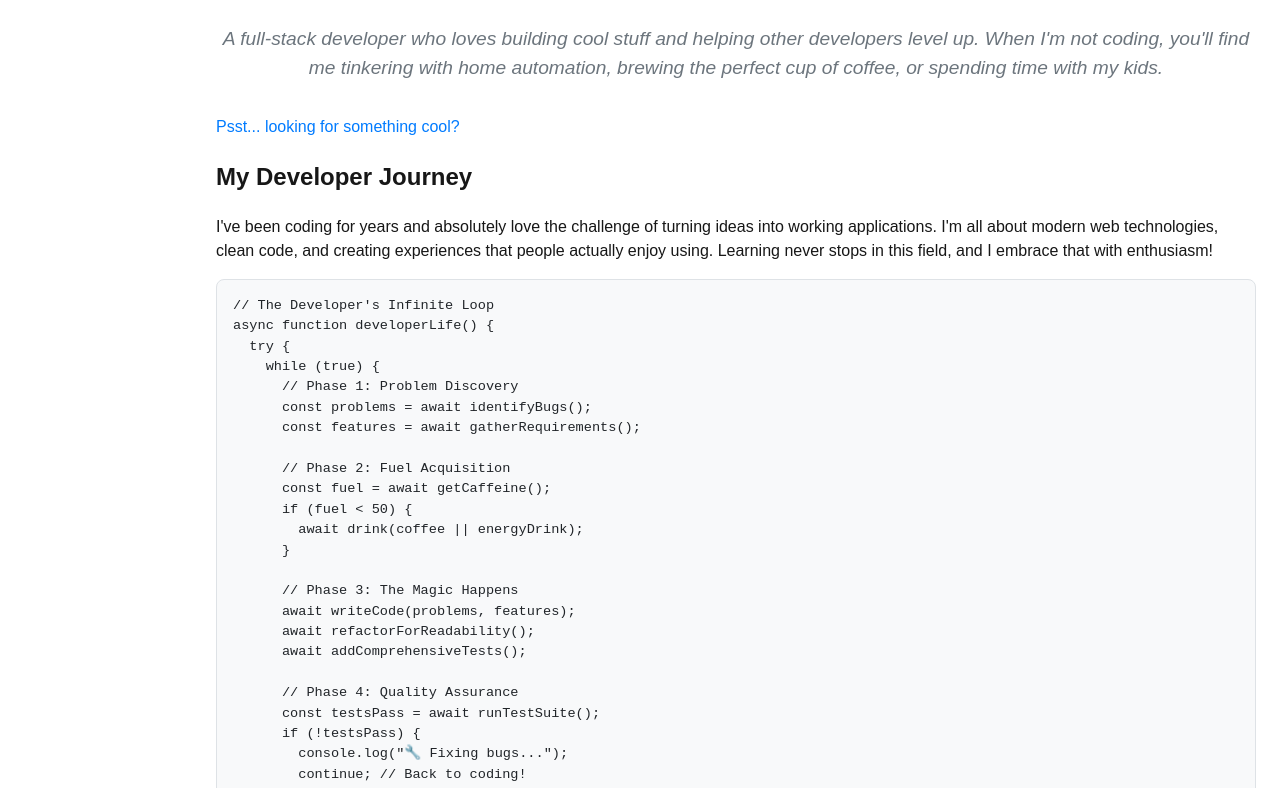
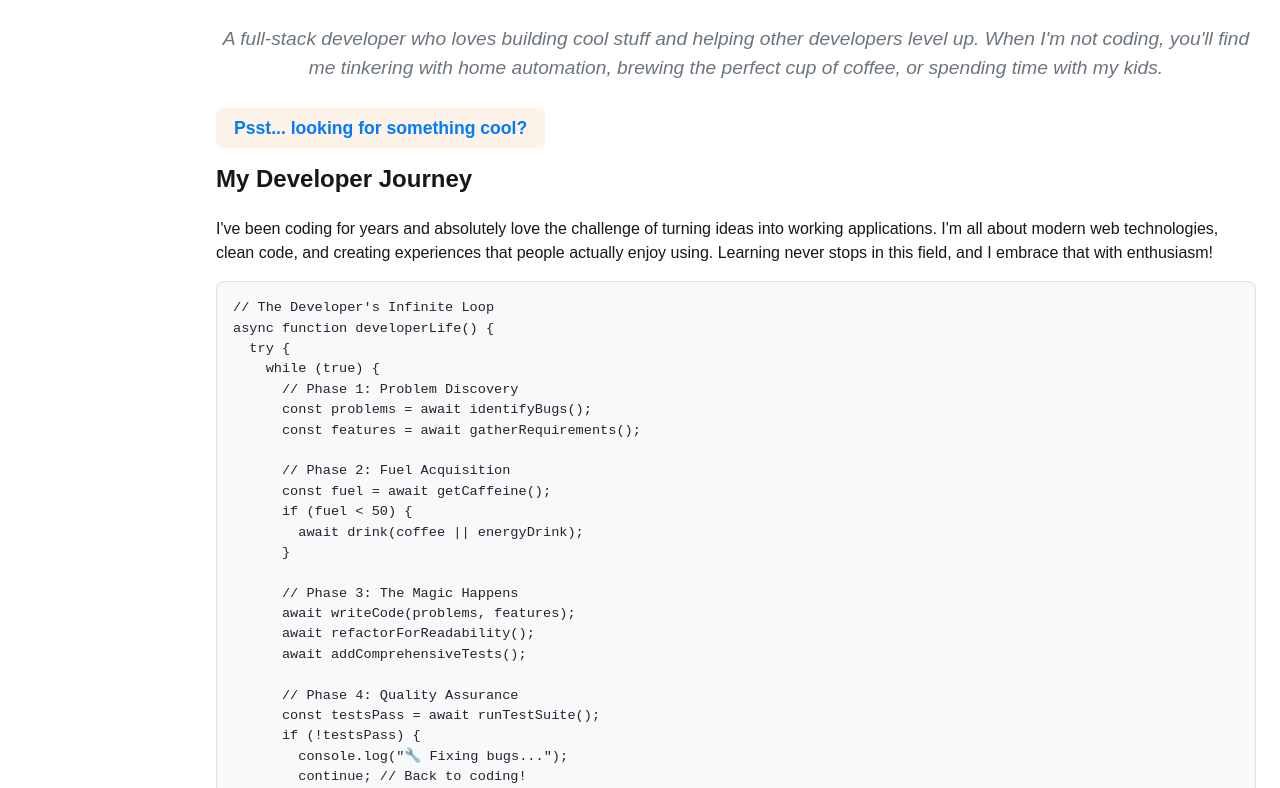
Before and after one commit to modernkd/kd.works, a React (Vite) app: page / in a window 1280 px wide. Shown: the part 872-1660 px from the top of the page. Built offline with nearby package versions, Linux system fonts and the light colour scheme.

Commit message:
WCAG compliant

```diff
--- a/src/components/Footer.module.css
+++ b/src/components/Footer.module.css
@@ -24,13 +24,15 @@
 }
 
 .footerLink {
-  color: var(--text-secondary);
+  color: var(--text-primary);
   text-decoration: none;
   transition: color 0.2s ease-in-out;
+  font-weight: 500;
 }
 
 .footerLink:hover {
-  color: var(--text-primary);
+  color: var(--accent);
+  text-decoration: underline;
 }
 
 .languageDropdown {
--- a/src/pages/Home.module.css
+++ b/src/pages/Home.module.css
@@ -69,13 +69,22 @@
 .fridgeLink a {
   color: var(--accent);
   text-decoration: none;
-  font-weight: 500;
-  transition: color 0.2s ease;
+  font-weight: 600;
+  font-size: 1.1rem;
+  transition: all 0.2s ease;
+  padding: 0.5rem 1rem;
+  border-radius: 6px;
+  background-color: rgba(241, 136, 41, 0.1);
+  border: 2px solid transparent;
 }
 
 .fridgeLink a:hover {
   color: var(--accent-hover);
-  text-decoration: underline;
+  text-decoration: none;
+  background-color: var(--accent);
+  color: white;
+  transform: translateY(-2px);
+  box-shadow: 0 4px 12px rgba(241, 136, 41, 0.3);
 }
 
 /* Mobile responsiveness */
@@ -104,4 +113,20 @@
   .section {
     margin-bottom: 1.5rem;
   }
+
+  .fridgeLink a {
+    font-size: 1rem;
+    padding: 0.4rem 0.8rem;
+  }
 }
+
+/* Dark theme support for enhanced psst link */
+[data-theme='dark'] .fridgeLink a {
+  background-color: rgba(77, 171, 247, 0.15);
+  border-color: rgba(77, 171, 247, 0.3);
+}
+
+[data-theme='dark'] .fridgeLink a:hover {
+  background-color: var(--accent);
+  box-shadow: 0 4px 12px rgba(77, 171, 247, 0.4);
+}
```
